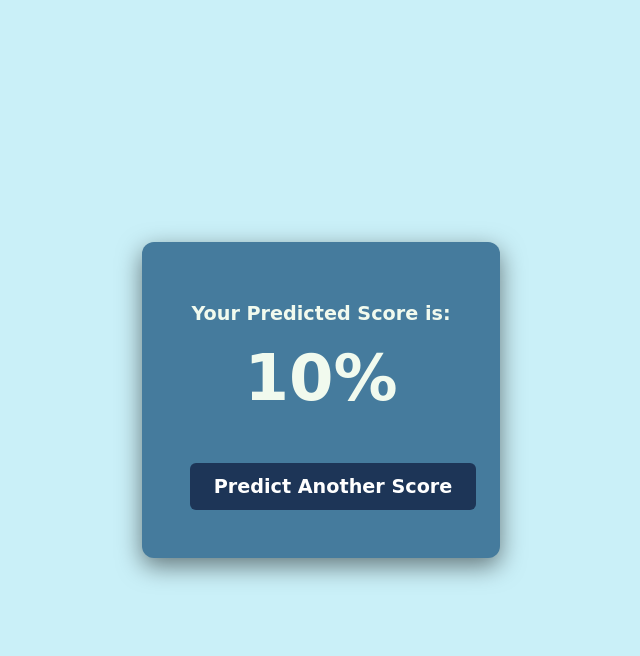
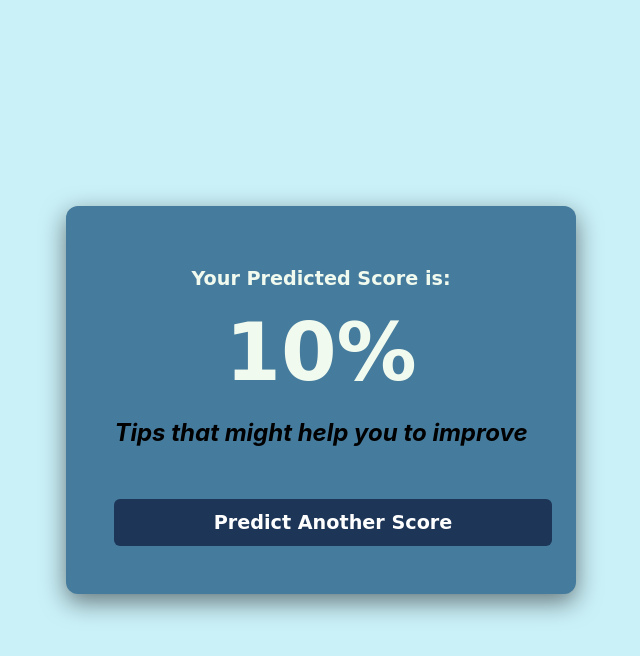
Before and after one commit to BoB-310/mini_project, a Flask app: template mini-project/templates/result.html in a window 1280 px wide. Shown: the top 656 px of the page, without its empty margins (319-959 px from the left). Run offline with Flask 3, Linux system fonts and the light colour scheme; the template is opened without the code that fills it: most values are stand-ins (such as "Sample title", 1, 10 or a date in 2020); parts of the project's set-up code (start-up, migrations or seed data) failed here and were passed over.

Commit message:
first commit

```diff
--- a/mini-project/app.py
+++ b/mini-project/app.py
@@ -44,10 +44,24 @@ def predict():
         if score<=0:
             score=0
 
+        if score>=100:
+            score=100
+
+        if score<=0 :
+            message="beta kyu nai horahi padhai"
         # 2. Check the score and create a message if needed
-        if score <= 40: # Let's use a more realistic threshold like 40
-            score = max(0, score) # Ensure score doesn't go below 0
-            message = "This is a low score. You may need to significantly increase your study hours and attendance."
+        elif score>0 and score<=40: # Let's use a more realistic threshold like 40
+            # score = max(0, score) # Ensure score doesn't go below 0
+            message = "bete padhai ke sath pooja pat karo roj mandir jao college ke phele ya bad🙏🏻"
+        elif score>40 and score<=70:
+            message="badhiya jaa rhe ho bs thodi aur mehnat karo laksh mil jayega"
+
+        elif score>70 and score<=90:
+            message="wah beta bohot hi badhiya keep it up"
+
+        elif score>90 and score<=100:
+            message="itne mere nai aate, out of syllabus hai tips mere liye"
+
 
         # 3. Pass BOTH the score and the message to the result page
         return render_template('result.html', score=score, message=message)
--- a/mini-project/templates/result.html
+++ b/mini-project/templates/result.html
@@ -31,7 +31,7 @@
         }
         .score {
             font-family: cursive;
-            font-size: 4rem;
+            font-size: 80px;
             font-weight: bold;
             color: #f1faee;
             margin: 1rem 0;
@@ -62,9 +62,11 @@
 
         <p class="score">{{ score }}%</p>
 
+        <h2><i>Tips that might help you to improve</i></h2>
+
         {% if message %}
         <!-- This new block will only appear if a message exists -->
-        <p style="color: #c1121f; font-weight: bold; margin-top: 1rem;">{{ message }}</p>
+        <p style="color: #123bc1; font-weight: bold; margin-top: 1rem;">{{ message }}</p>
         {% endif %}
 
         <a href="/">Predict Another Score</a>
```
